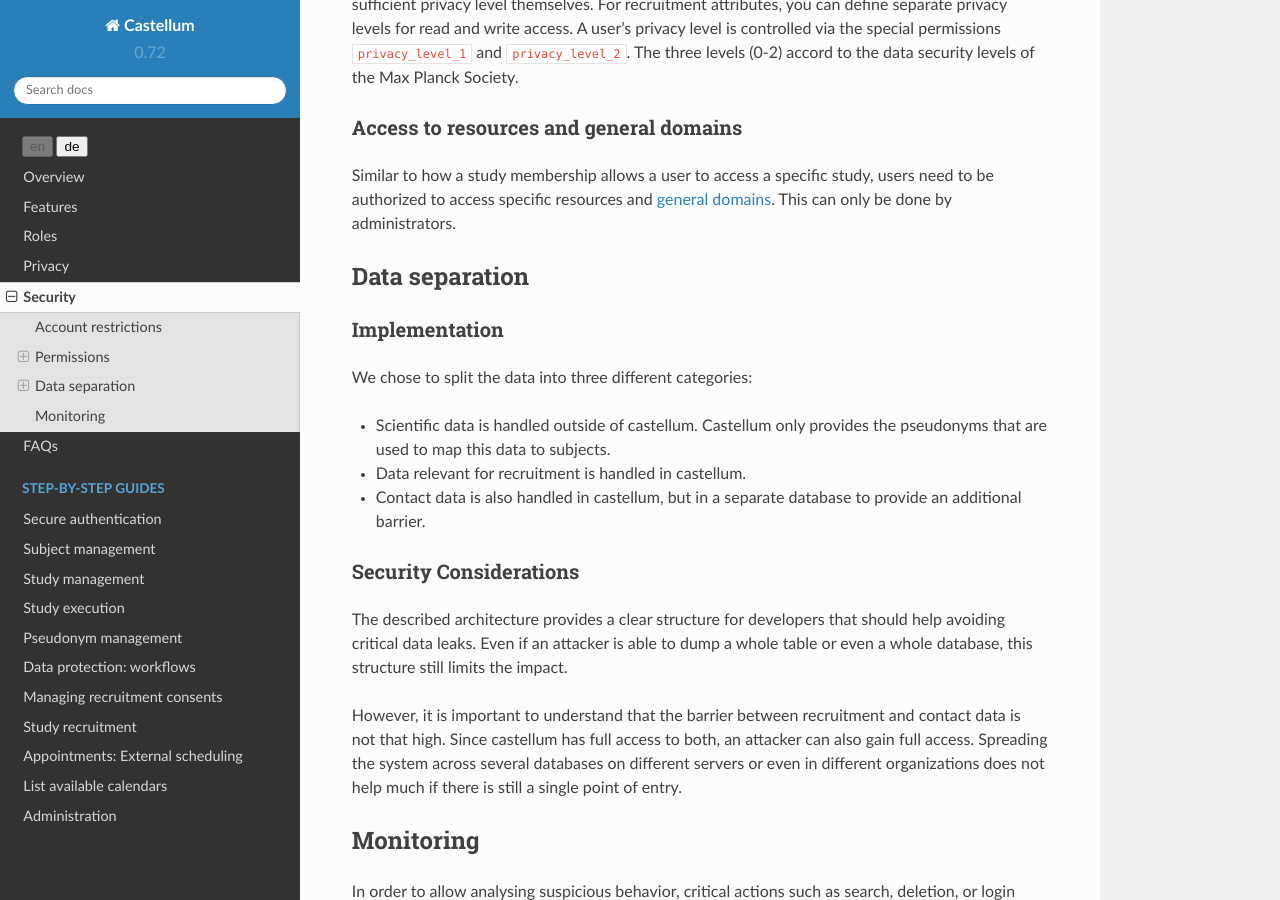
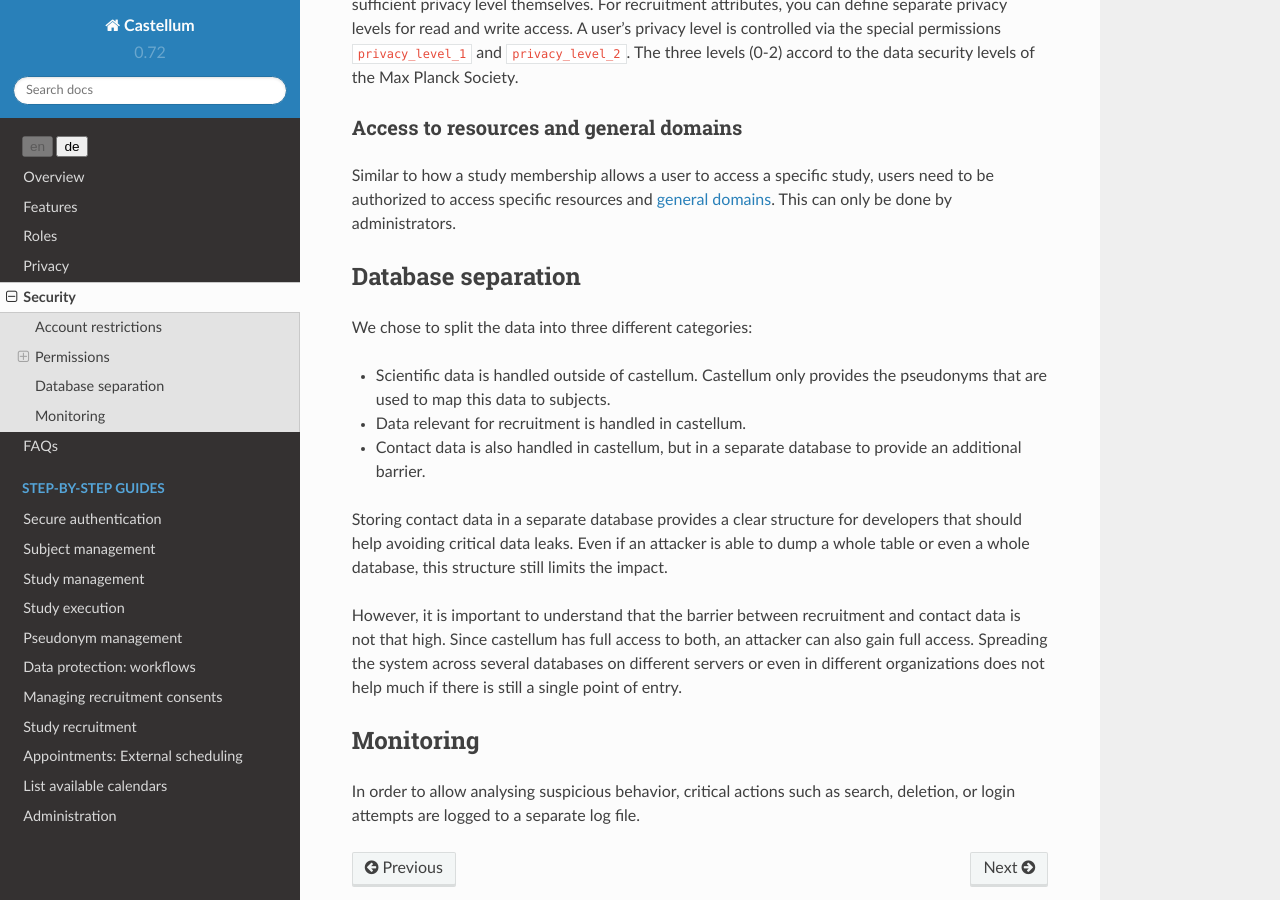
Before and after one commit to DouglasNeuroInformatics/castellum, a Sphinx documentation site: the page built from source/security.rst, in a window 1280 px wide and 900 px high, scrolled down 1721 px. Built offline with Sphinx 7.4.7 and the Read the Docs theme 2.0.0, drawn with Linux system fonts in a browser that asks for light colours.

Commit message:
rm data separation subheadings

```diff
--- a/source/security.rst
+++ b/source/security.rst
@@ -88,11 +88,8 @@ Similar to how a study membership allows a user to access a specific study,
 users need to be authorized to access specific resources and :ref:`general
 domains <general-domains>`. This can only be done by administrators.
 
-Data separation
----------------
-
-Implementation
-~~~~~~~~~~~~~~
+Database separation
+-------------------
 
 We chose to split the data into three different categories:
 
@@ -102,20 +99,16 @@ We chose to split the data into three different categories:
 -  Contact data is also handled in castellum, but in a separate database
    to provide an additional barrier.
 
-Security Considerations
-~~~~~~~~~~~~~~~~~~~~~~~
+Storing contact data in a separate database provides a clear structure for
+developers that should help avoiding critical data leaks. Even if an attacker
+is able to dump a whole table or even a whole database, this structure still
+limits the impact.
 
-The described architecture provides a clear structure for developers
-that should help avoiding critical data leaks. Even if an attacker is
-able to dump a whole table or even a whole database, this structure
-still limits the impact.
-
-However, it is important to understand that the barrier between
-recruitment and contact data is not that high. Since castellum has full
-access to both, an attacker can also gain full access. Spreading the
-system across several databases on different servers or even in
-different organizations does not help much if there is still a single
-point of entry.
+However, it is important to understand that the barrier between recruitment and
+contact data is not that high. Since castellum has full access to both, an
+attacker can also gain full access. Spreading the system across several
+databases on different servers or even in different organizations does not help
+much if there is still a single point of entry.
 
 Monitoring
 ----------
```
